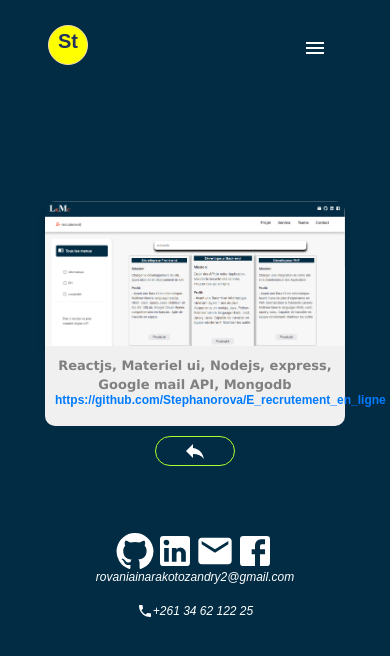
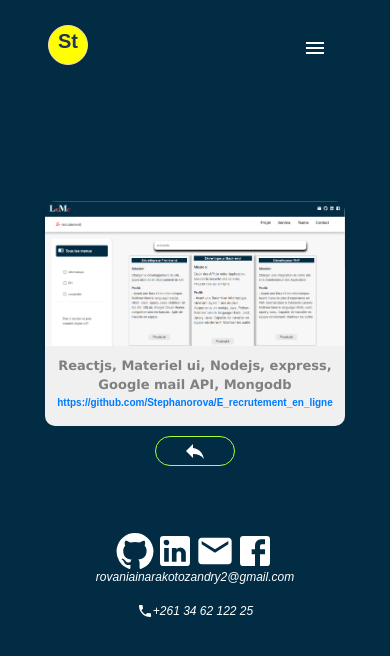
Before and after one commit to Stephanorova/PortFolio, a React (Create React App) app: page /projet/1 in a window 390 px wide. Shown: the top 656 px of the page. Built offline with nearby package versions, Linux system fonts and the light colour scheme.

Commit message:
modiication de url

```diff
--- a/src/Component/contact.css
+++ b/src/Component/contact.css
@@ -84,6 +84,12 @@
         animation-fill-mode: forwards;
         color: gray;
     }
+    .url{
+    position: relative;
+    top: -1.2rem;
+    font-size: 12px;
+
+}
 
 }
 .retour{
@@ -141,4 +147,10 @@
     animation: fadeIn 1s 1s;
     animation-fill-mode: forwards;
 }
+.url{
+    position: relative;
+    top: -0.95rem;
+    font-size: 10px;
+
 }
+}
--- a/src/contenair/accueil.css
+++ b/src/contenair/accueil.css
@@ -254,7 +254,7 @@
 
     .lefte2{
         display: flex;
-        margin-top: 11rem;
+        margin-top: 10rem;
         left: 2rem;
     }
     .image{
```
